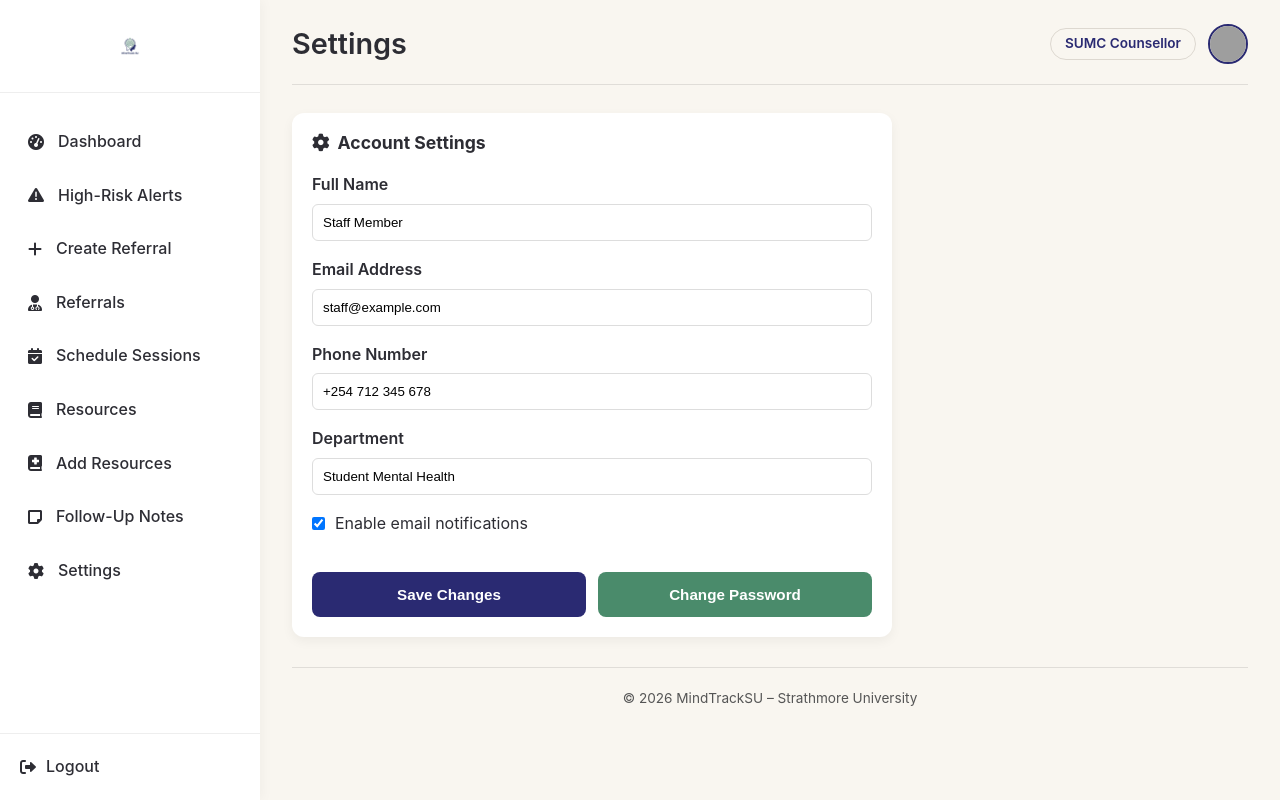
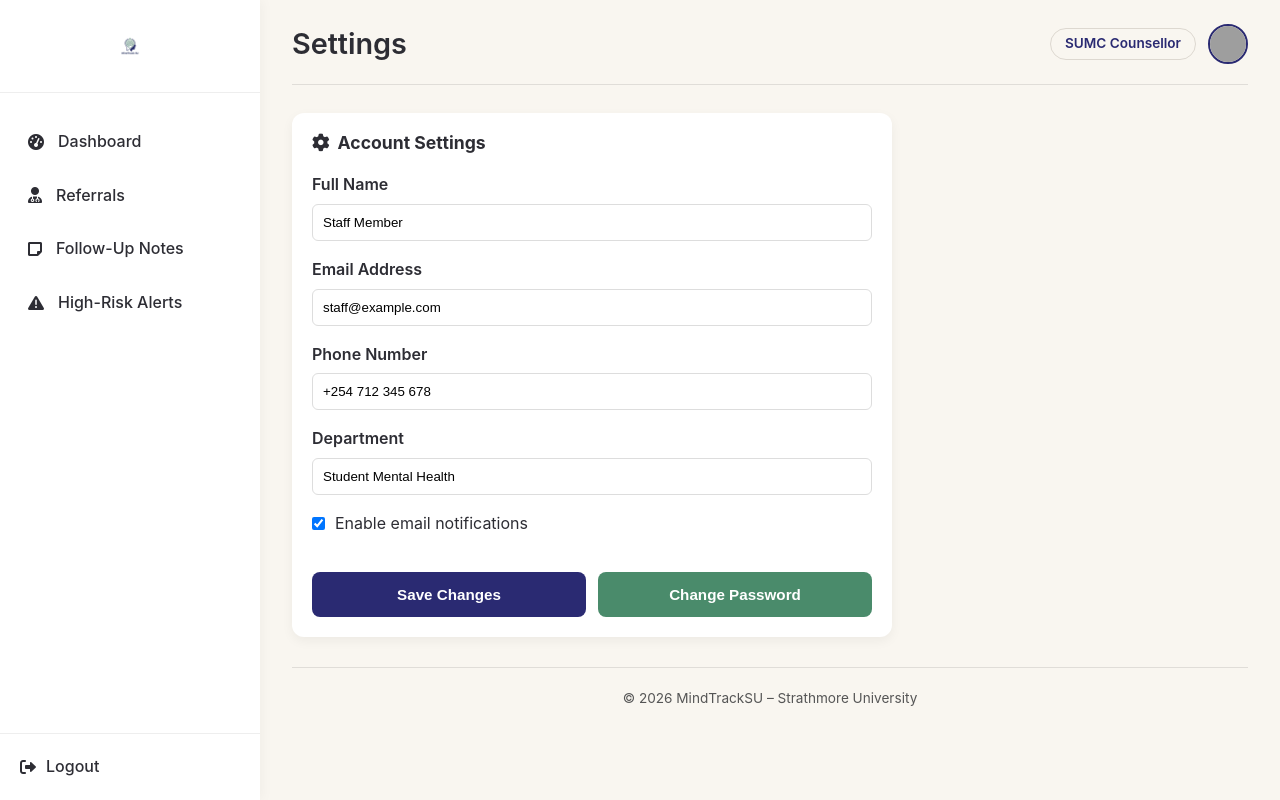
Before and after one commit to mercy-5120/Mind-Track-SU, a React (Vite) app in the folder src/: page /staff/sumc/settings in a window 1280 px wide. Built offline with nearby package versions, Linux system fonts and the light colour scheme; no server answers; sample sign-in values are in the browser's storage; grey boxes are pictures that could not be loaded.

Commit message:
Fixed dean side bar

```diff
--- a/src/components/Sidebar.jsx
+++ b/src/components/Sidebar.jsx
@@ -5,7 +5,7 @@ import StaffBrand from './StaffBrand';
 
 export default function Sidebar({ open, onClose }) {
   const location = useLocation();
-  const role = (sessionStorage.getItem('staffRole') || 'sumc_counsellor').toLowerCase();
+  const role = (sessionStorage.getItem('staffRole') || 'sumc_counsellor','peer_counsellor').toLowerCase().trim();
 
   const dashboardHref = role === 'peer_counsellor'
     ? '/staff/peer/dashboard'
@@ -21,21 +21,16 @@ export default function Sidebar({ open, onClose }) {
       ? [
         { href: '/staff/peer/dashboard', label: 'Dashboard', icon: 'fas fa-tachometer-alt' },
         { href: '/staff/peer/referrals', label: 'Referrals', icon: 'fas fa-user-md' },
-        { href: '/staff/peer/resources', label: 'Resources', icon: 'fas fa-book' },
-        { href: '/staff/peer/schedule-sessions', label: 'Schedule Sessions', icon: 'fas fa-calendar-check' },
         { href: '/staff/peer/follow-up-notes', label: 'Follow-Up Notes', icon: 'fas fa-sticky-note' },
-        { href: '/staff/peer/settings', label: 'Settings', icon: 'fas fa-cog' },
+        { href: '/staff/peer/high-risk-alerts', label: 'High-Risk Alerts', icon: 'fas fa-exclamation-triangle' },
       ]
       : [
         { href: '/staff/sumc/dashboard', label: 'Dashboard', icon: 'fas fa-tachometer-alt' },
         { href: '/staff/sumc/high-risk-alerts', label: 'High-Risk Alerts', icon: 'fas fa-exclamation-triangle' },
         { href: '/staff/sumc/create-referral', label: 'Create Referral', icon: 'fas fa-plus' },
-        { href: '/staff/sumc/referrals', label: 'Referrals', icon: 'fas fa-user-md' },
         { href: '/staff/sumc/schedule-sessions', label: 'Schedule Sessions', icon: 'fas fa-calendar-check' },
         { href: '/staff/sumc/resources', label: 'Resources', icon: 'fas fa-book' },
         { href: '/staff/sumc/add-resources', label: 'Add Resources', icon: 'fas fa-book-medical' },
-        { href: '/staff/sumc/follow-up-notes', label: 'Follow-Up Notes', icon: 'fas fa-sticky-note' },
-        { href: '/staff/sumc/settings', label: 'Settings', icon: 'fas fa-cog' },
       ];
 
   const isActive = (path) => location.pathname === path;
--- a/src/pages/staff/SUMC/CreateReferral.jsx
+++ b/src/pages/staff/SUMC/CreateReferral.jsx
@@ -16,12 +16,13 @@ export default function CreateReferral() {
     notes: ''
   });
   const [submitting, setSubmitting] = useState(false);
-  const role = sessionStorage.getItem('staffRole');
+  const role = (sessionStorage.getItem('staffRole') || 'sumc_counsellor').toLowerCase().trim();
 
   // Only SUMC can create referrals
   if (role !== 'sumc_counsellor') {
+    const displayRole = role === 'peer_counsellor' ? 'Peer Counsellor' : 'SUMC Counsellor';
     return (
-      <Layout title="Create Referral" role="SUMC Counsellor">
+      <Layout title="Create Referral" role={displayRole}>
         <div style={{
           background: '#fed7d7',
           border: '1px solid #fc8181',
--- a/src/pages/staff/StaffLogin.jsx
+++ b/src/pages/staff/StaffLogin.jsx
@@ -171,7 +171,7 @@ export default function StaffLogin() {
     e.preventDefault();
     try {
       const staff = await loginStaff(formData.email, formData.password);
-      const role = staff?.role || (formData.email.toLowerCase().includes('peer') ? 'peer_counsellor' : 'sumc_counsellor');
+      const role = (staff?.role || (formData.email.toLowerCase().includes('peer') ? 'peer_counsellor' : 'sumc_counsellor')).toLowerCase();
       const id = staff?.staff_id ?? (role === 'peer_counsellor' ? 2 : 1);
       const name = staff?.name ?? (role === 'peer_counsellor' ? 'Alex Kim' : 'Jane Doe');
 
```
Also changed, not shown: 1 other file (tests, documents, lock files or other folders).
